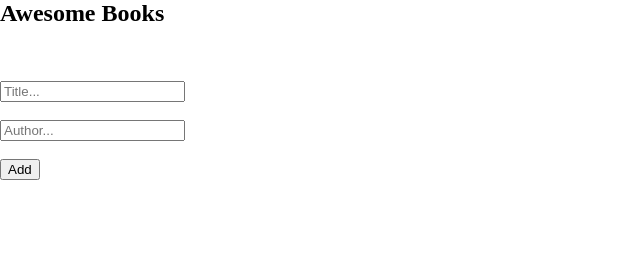
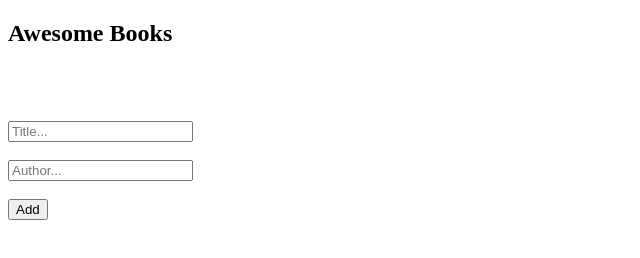
Before and after one commit to Nessrine88/Awesome.Books.github.io, a website: page index.html in a window 1280 px wide. Shown: the whole page, without its empty margins (0-640 px from the left). Drawn offline with Linux system fonts and the light colour scheme.

Commit message:
update linters

```diff
--- a/style.css
+++ b/style.css
@@ -1,3 +1 @@
-* {
-  margin: 0;
-}/* CSS RULES */
+/* CSS RULES */
```
Also changed, not shown: .github/workflows/linters.yml.
